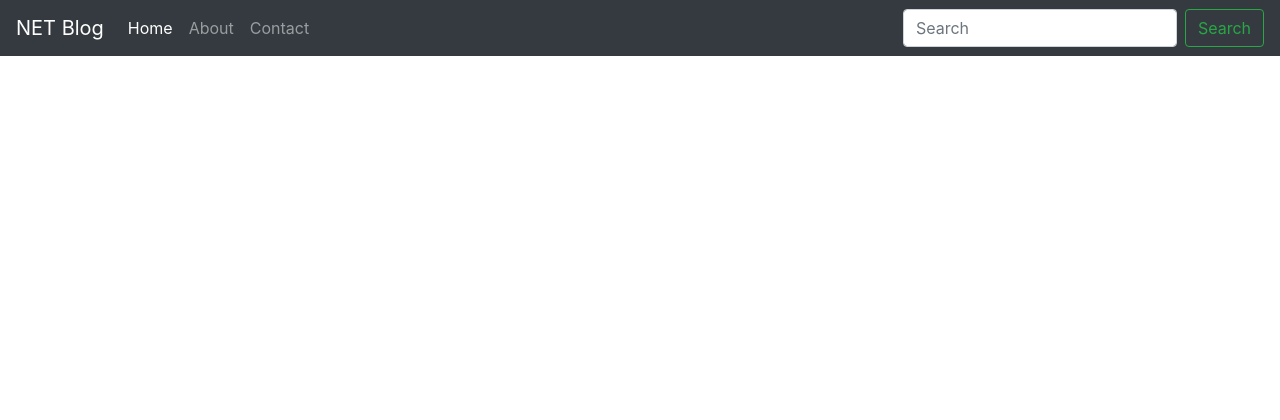
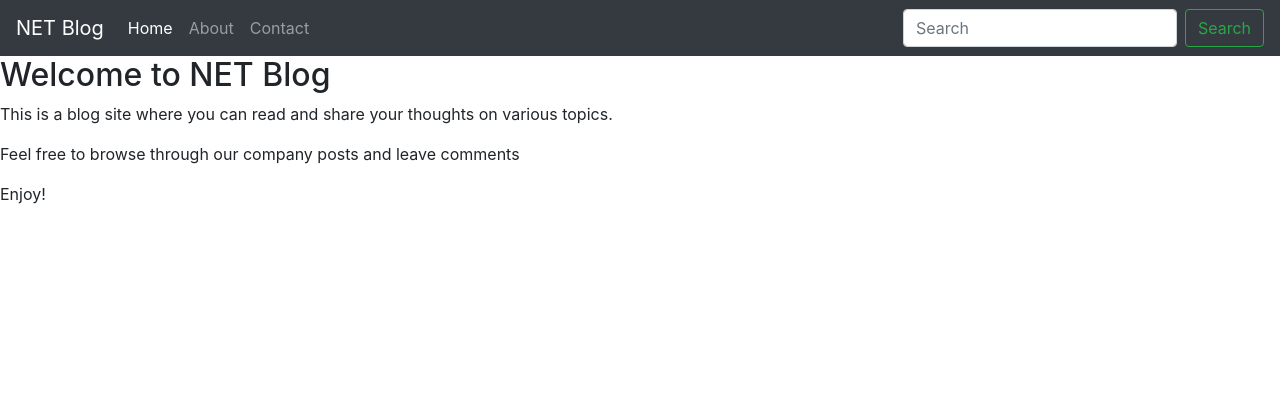
Before and after one commit to SirSoul1/NETwork, a Django app: page /blog/ in a window 1280 px wide. Shown: the top 420 px of the page. Run offline with Django 5.2, Linux system fonts and the light colour scheme; data that the repository does not hold is empty; some libraries are stand-ins or nearby versions.

Commit message:
django blog to be continued

```diff
--- a/blog/templates/blog/home.html
+++ b/blog/templates/blog/home.html
@@ -3,10 +3,8 @@
 {% block title %}Home{% endblock %}
 
 {% block content %}
-    {% for post in posts %}
-    <div>
-        <h2>{{ post.title }}</h2>
-        <p>{{ post.content|truncatewords:30 }}</p>
-    </div>
-    {% endfor %}
+    <h2>Welcome to NET Blog</h2>
+    <p>This is a blog site where you can read and share your thoughts on various topics.</p>
+    <p>Feel free to browse through our company posts and leave comments</p>
+    <p>Enjoy!</p>
 {% endblock %}
--- a/blog/urls.py
+++ b/blog/urls.py
@@ -5,6 +5,7 @@ from . import views
 urlpatterns = [
     path('', home, name='blog-home'),
     path('post/<int:pk>/', post_detail, name='post-detail'),
+    path('home/', views.home, name='blog-home'),
     path('about/', views.about, name='blog-about'),
     path('contact/', views.contact, name='blog-contact'),
     path('search/', views.search, name='blog-search'),
--- a/blog/views.py
+++ b/blog/views.py
@@ -11,6 +11,9 @@ def post_detail(request, pk):
     post = Post.objects.get(pk=pk)
     return render(request, 'blog/post_detail.html', {'post': post})
 
+def home(request):
+    return render(request, 'blog/home.html', {'title': 'Home'})
+
 def about(request):
     return render(request, 'blog/about.html', {'title': 'About'})
 
```
